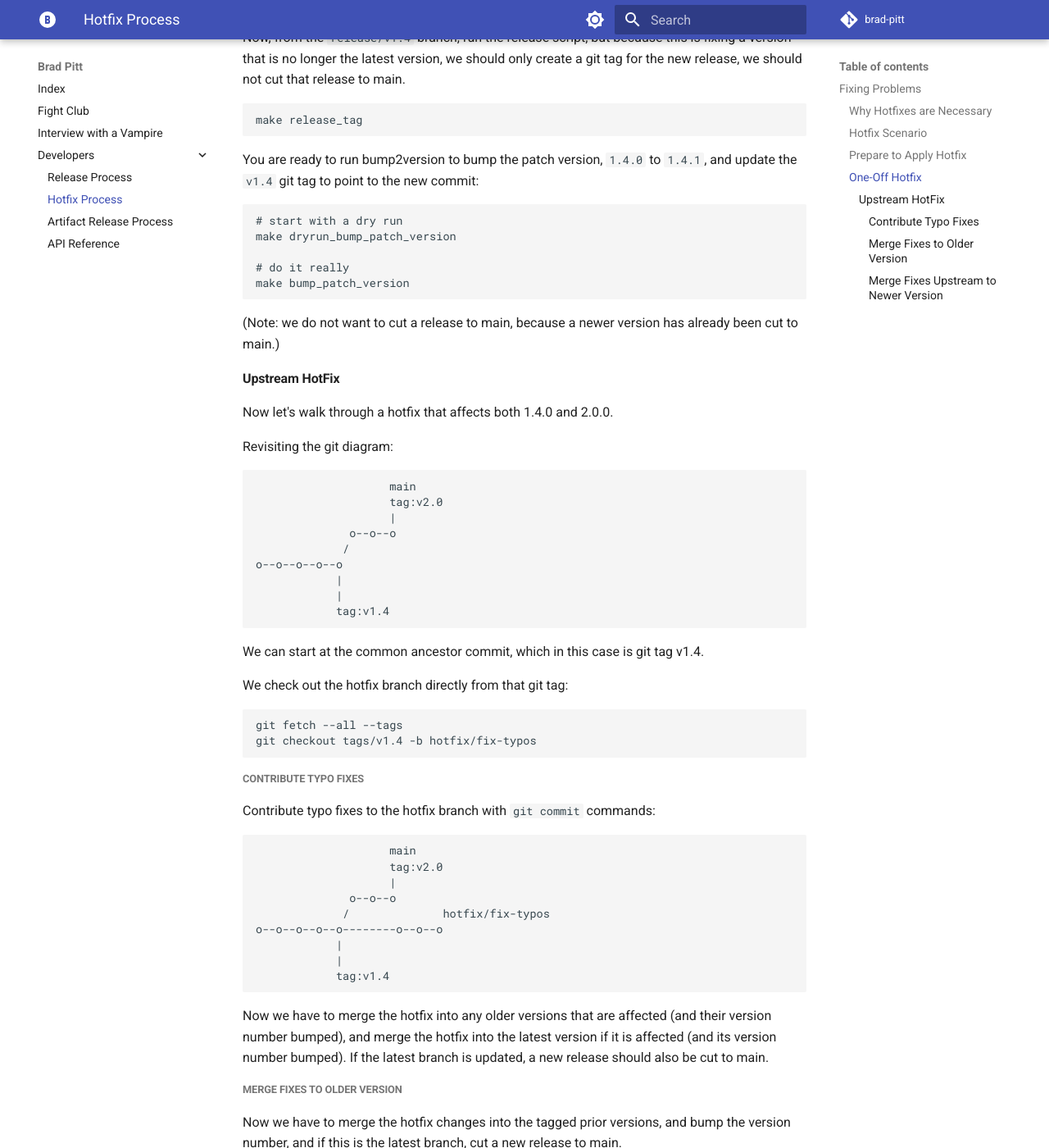
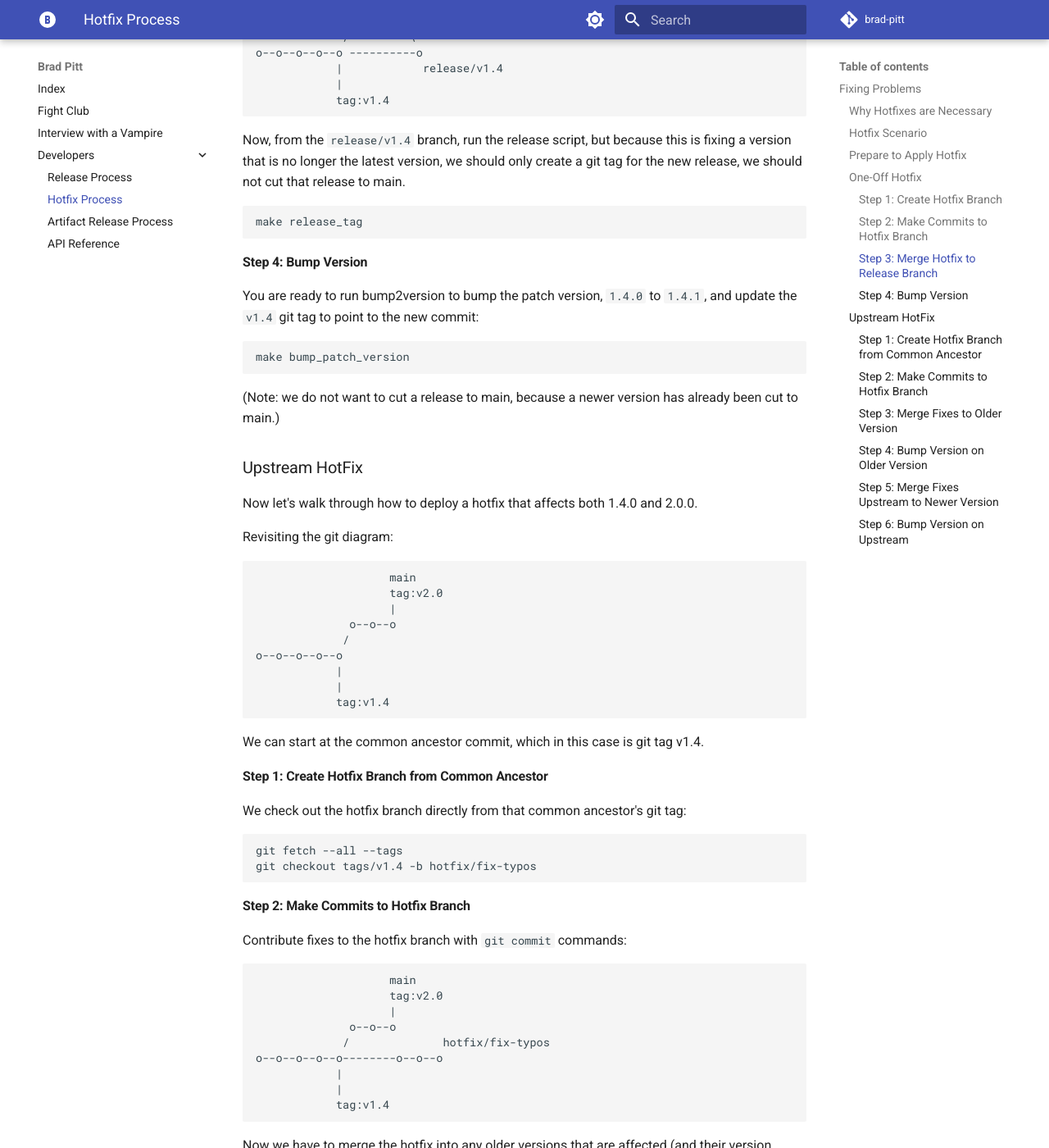
Before and after one commit to charlesreid1-toy-factory/brad-pitt, an MkDocs documentation site: the page built from docs/hotfix.md, in a window 1280 px wide and 1400 px high, scrolled down 2933 px. Shown: the whole window at 82% size. Built offline with MkDocs 1.6.1 and Material for MkDocs 9.7.7, drawn with Linux system fonts in a browser that asks for light colours; comment, search, counter and statistics services are not loaded; some of the changed text lies outside the part shown.

Commit message:
clarify hotfix docs

````diff
--- a/docs/hotfix.md
+++ b/docs/hotfix.md
@@ -87,6 +87,8 @@ o--o--o--o--o
 
 The following procedure is for a fix to version 1.4.y that does not affect version 2.x.
 
+### Step 1: Create Hotfix Branch
+
 Starting from branch `release/v1.4`, create a new hotfix branch. Here, we call it
 `hotfix/v1.4/fix-typos` but that naming convention is arbitrary:
 
@@ -104,6 +106,8 @@ o--o--o--o--o
             |
             tag:v1.4
 ```
+
+### Step 2: Make Commits to Hotfix Branch
 
 Contribute typo fixes to version `1.4.0` with `git commit` commands:
 
@@ -129,6 +133,8 @@ For example, if the original tag v1.4 pointed to the 1.4.0 commit,
 then the hotfix should bump the patch version to 1.4.1.
 
 (Update the CHANGELOG too.)
+
+### Step 3: Merge Hotfix to Release Branch
 
 Once all commits have been added to the hotfix and it is ready to merge back into
 the release branch, open a pull request to merge `hotfix/v1.4/fix-typos` into
@@ -156,16 +162,12 @@ new release, we should not cut that release to main.
 make release_tag
 ```
 
-
+### Step 4: Bump Version
 
 You are ready to run bump2version to bump the patch version, `1.4.0` to `1.4.1`,
 and update the `v1.4` git tag to point to the new commit:
 
 ```
-# start with a dry run
-make dryrun_bump_patch_version
-
-# do it really
 make bump_patch_version
 ```
 
@@ -173,9 +175,9 @@ make bump_patch_version
 been cut to main.)
 
 
-### Upstream HotFix
+## Upstream HotFix
 
-Now let's walk through a hotfix that affects both 1.4.0 and 2.0.0.
+Now let's walk through how to deploy a hotfix that affects both 1.4.0 and 2.0.0.
 
 Revisiting the git diagram:
 
@@ -193,16 +195,18 @@ o--o--o--o--o
 
 We can start at the common ancestor commit, which in this case is git tag v1.4.
 
-We check out the hotfix branch directly from that git tag:
+### Step 1: Create Hotfix Branch from Common Ancestor
+
+We check out the hotfix branch directly from that common ancestor's git tag:
 
 ```
 git fetch --all --tags
 git checkout tags/v1.4 -b hotfix/fix-typos
 ```
 
-#### Contribute Typo Fixes
+### Step 2: Make Commits to Hotfix Branch
 
-Contribute typo fixes to the hotfix branch with `git commit` commands:
+Contribute fixes to the hotfix branch with `git commit` commands:
 
 ```
                     main
@@ -222,7 +226,7 @@ version if it is affected (and its version number bumped). If the latest
 branch is updated, a new release should also be cut to main.
 
 
-#### Merge Fixes to Older Version
+### Step 3: Merge Fixes to Older Version
 
 Now we have to merge the hotfix changes into the tagged prior versions,
 and bump the version number, and if this is the latest branch, cut a new
@@ -256,14 +260,12 @@ o--o--o--o--o--------o--o--o
             tag:v1.4
 ```
 
+### Step 4: Bump Version on Older Version
+
 Now run bump2version to bump the patch version, `1.4.0` to `1.4.1`,
 and update the `v1.4` git tag to point to the new commit:
 
 ```
-# start with a dry run
-make dryrun_bump_patch_version
-
-# do it really
 make bump_patch_version
 ```
 
@@ -288,7 +290,7 @@ o--o--o--o--o--------o--o--o
 ```
 
 
-#### Merge Fixes Upstream to Newer Version
+### Step 5: Merge Fixes Upstream to Newer Version
 
 Similarly, the hotfix can be merged into v2.0.
 
@@ -322,14 +324,12 @@ o--o--o--o--o--------o--o--o hotfix/fix-typos
                                  tag:v1.4
 ```
 
+### Step 6: Bump Version on Upstream
+
 Now run bump2version to bump the patch version, `2.0.0` to `2.0.1`,
 and update the `v2.0` git tag to point to the new commit:
 
 ```
-# start with a dry run
-make dryrun_bump_patch_version
-
-# do it really
 make bump_patch_version
 ```
 
````
